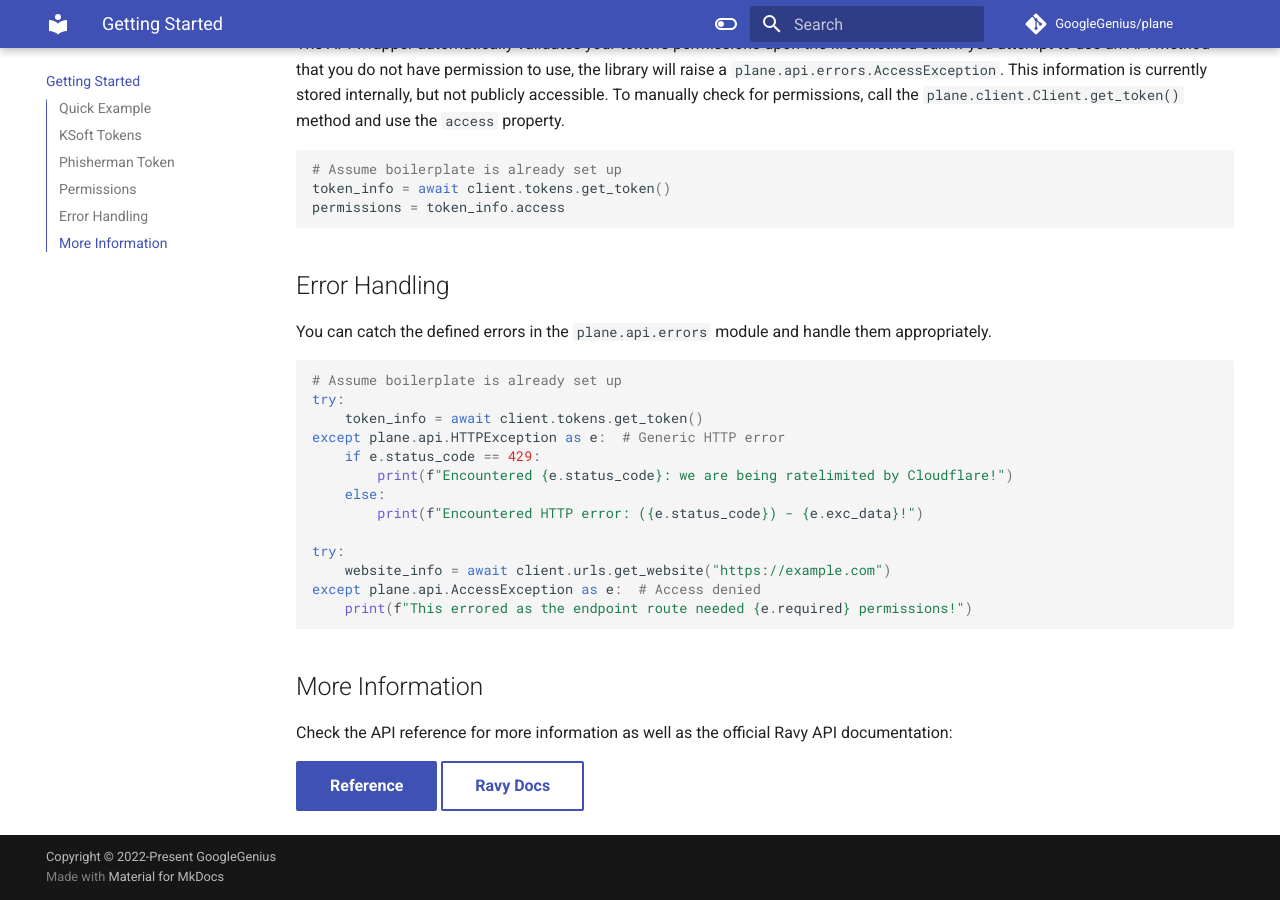
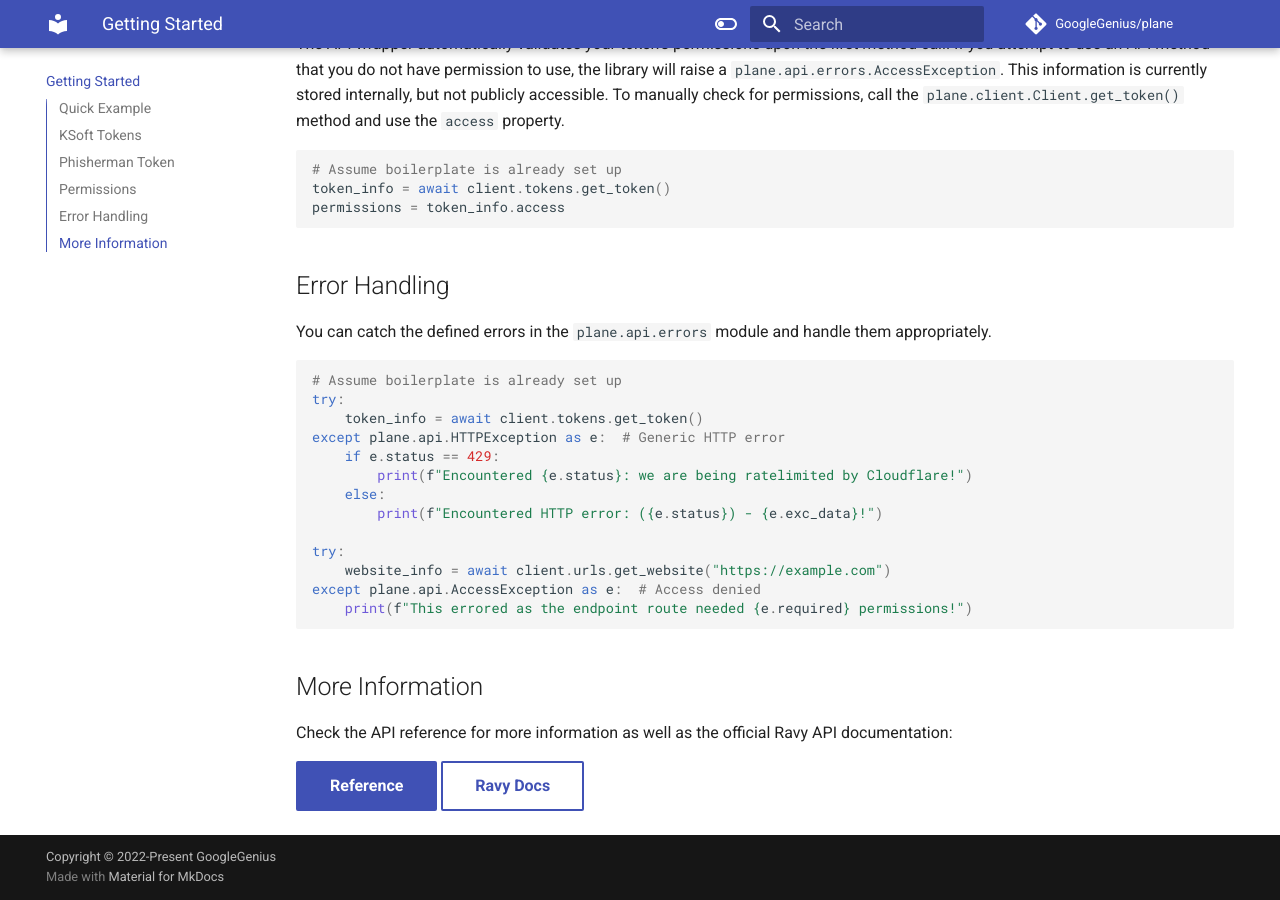
Before and after one commit to GoogolGenius/RavyAPI.py, an MkDocs documentation site: the page built from docs/getting_started.md, in a window 1280 px wide and 900 px high, scrolled down 1144 px. Built offline with MkDocs 1.6.1 and Material for MkDocs 9.7.7, drawn with Linux system fonts in a browser that asks for light colours; comment, search, counter and statistics services are not loaded.

Commit message:
Fix incorrect code example

```diff
--- a/docs/getting_started.md
+++ b/docs/getting_started.md
@@ -58,10 +58,10 @@ You can catch the defined errors in the `plane.api.errors` module and handle the
 try:
     token_info = await client.tokens.get_token()
 except plane.api.HTTPException as e:  # Generic HTTP error
-    if e.status_code == 429:
-        print(f"Encountered {e.status_code}: we are being ratelimited by Cloudflare!")
+    if e.status == 429:
+        print(f"Encountered {e.status}: we are being ratelimited by Cloudflare!")
     else:
-        print(f"Encountered HTTP error: ({e.status_code}) - {e.exc_data}!")
+        print(f"Encountered HTTP error: ({e.status}) - {e.exc_data}!")
 
 try:
     website_info = await client.urls.get_website("https://example.com")
```
